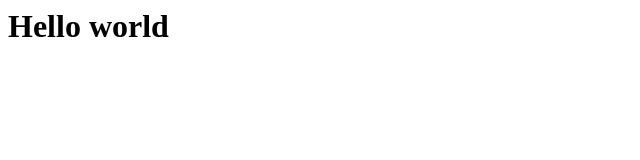
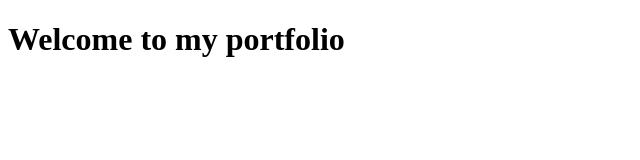
Before and after one commit to chideranwobodo/Portfolio, a plain HTML site: page index.html in a window 1280 px wide. Shown: the whole page, without its empty margins (0-640 px from the left). Drawn offline with Linux system fonts and the light colour scheme.

Commit message:
made some changes to index

```diff
--- a/index.html
+++ b/index.html
@@ -1 +1,12 @@
-<h1>Hello world</h1>
+<!DOCTYPE html>
+<html lang="en">
+<head>
+    <meta charset="UTF-8">
+    <meta name="viewport" content="width=device-width, initial-scale=1.0">
+    <title>portfolio</title>
+</head>
+<body>
+    <h1>Welcome to my portfolio</h1>
+
+</body>
+</html>
```
